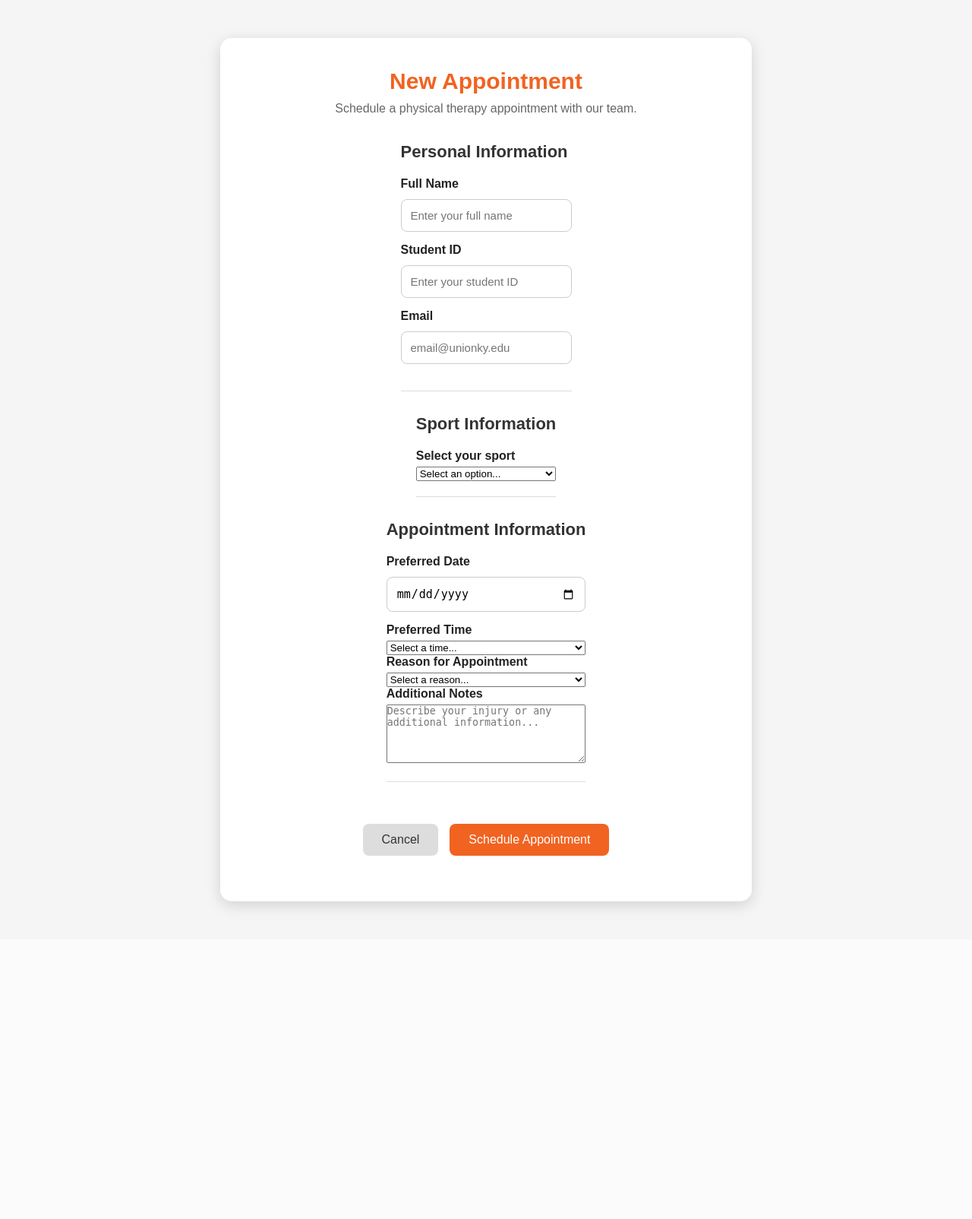
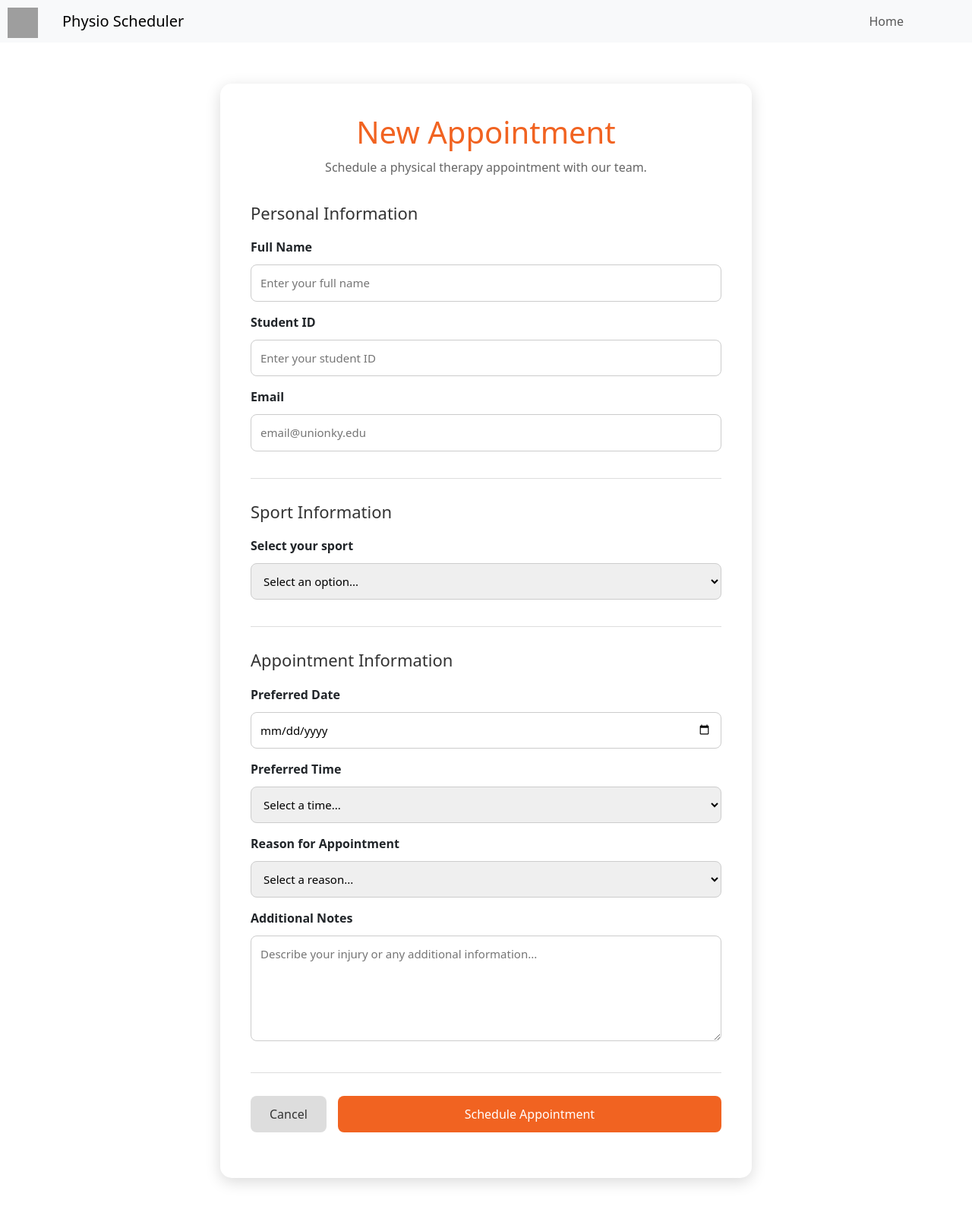
Before and after one commit to AdayGuedes/physio_scheduler, a Flask app: page /student/new-appointment in a window 1280 px wide. Shown: the whole page at 76% size. Before the commit the page ends 1200 px from the top, so only its background shows below. Run offline with Flask 3, Linux system fonts and the light colour scheme; the visitor is signed in with stand-in values (Sample User, id 1); grey boxes are pictures that could not be loaded.

Commit message:
Address code review feedback

```diff
--- a/app/static/css/style.css
+++ b/app/static/css/style.css
@@ -1,16 +1,6 @@
 * {
-    margin: 0;
-    padding: 0;
     box-sizing: border-box;
 }
-
-body {
-    background-color: #f5f5f5;
-    font-family: Arial, sans-serif;
-    color: #222;
-}
-
-
 /* ---------------- LOGIN ---------------- */
 
 .divpai {
@@ -46,20 +36,20 @@ body {
     display: block;
 }
 
-form {
+.divfilho form {
     width: 100%;
     display: flex;
     flex-direction: column;
     align-items: center;
 }
 
-h1 {
+.divfilho h1 {
     font-size: 30px;
     color: #222;
     margin-bottom: 20px;
 }
 
-input {
+.divfilho input {
     width: 100%;
     padding: 12px;
     margin-top: 6px;
@@ -69,7 +59,7 @@ input {
     font-size: 15px;
 }
 
-input:focus {
+.divfilho input:focus {
     outline: none;
     border-color: #f16321;
     box-shadow: 0 0 0 2px rgba(241, 99, 33, 0.15);
@@ -112,11 +102,29 @@ input:focus {
 }
 
 
+/* ---------------- UNION LOGO ---------------- */
+
+.logoU {
+    width: 40px;
+    height: 40px;
+    position: absolute;
+    top: 10px;
+    left: 10px;
+    z-index: 1050;
+}
+
+.logoU img {
+    width: 100%;
+    height: 100%;
+    display: block;
+}
+
+
 /* ---------------- APPOINTMENT PAGE ---------------- */
 
 .appointment-page {
     min-height: 100vh;
-    padding: 50px 20px;
+    padding: 30px 20px;
 }
 
 .appointment-container {
@@ -162,14 +170,28 @@ input:focus {
 .form-section select,
 .form-section textarea {
     width: 100%;
+    padding: 12px;
+    margin-top: 6px;
+    margin-bottom: 15px;
+    border: 1px solid #ccc;
+    border-radius: 8px;
+    font-size: 15px;
 }
 
-textarea {
+.form-section input:focus,
+.form-section select:focus,
+.form-section textarea:focus {
+    outline: none;
+    border-color: #f16321;
+    box-shadow: 0 0 0 2px rgba(241, 99, 33, 0.15);
+}
+
+.form-section textarea {
     resize: vertical;
 }
 
 
-/* ---------------- BUTTONS ---------------- */
+/* ---------------- APPOINTMENT BUTTONS ---------------- */
 
 .appointment-buttons {
     display: flex;
@@ -198,12 +220,16 @@ textarea {
 }
 
 .cancel-button {
+    display: inline-block;
+    text-align: center;
+    text-decoration: none;
     background-color: #ddd;
     color: #333;
 }
 
 .cancel-button:hover {
     background-color: #bbb;
+    color: #333;
 }
 
 
@@ -220,27 +246,11 @@ textarea {
 }
 
 
-/* ---------------- UNION LOGO ---------------- */
-
-.logoU {
-    width: 40px;
-    height: 40px;
-    position: absolute;
-    top: 20px;
-    left: 20px;
-}
-
-.logoU img {
-    width: 100%;
-    height: 100%;
-}
-
-
 /* ---------------- MY APPOINTMENTS ---------------- */
 
 .appointments-page {
     min-height: 100vh;
-    padding: 50px 20px;
+    padding: 30px 20px;
 }
 
 .appointments-container {
@@ -251,6 +261,7 @@ textarea {
 .appointments-container h1 {
     text-align: center;
     color: #f16321;
+    margin-bottom: 10px;
 }
 
 .appointment-card {
@@ -289,6 +300,7 @@ textarea {
     margin-top: 15px;
     padding: 10px 20px;
     background-color: #ddd;
+    color: #333;
     border: none;
     border-radius: 8px;
     cursor: pointer;
@@ -312,3 +324,7 @@ textarea {
     border-radius: 8px;
     text-decoration: none;
 }
+
+.no-appointments a:hover {
+    background-color: #d95117;
+}
--- a/app/static/js/main.js
+++ b/app/static/js/main.js
@@ -1,18 +1,20 @@
-console.log("JavaScript is working!");
-
 // ---------------- NEW APPOINTMENT ----------------
 
 const appointmentForm = document.getElementById("appointment-form");
 
 if (appointmentForm) {
   const successMessage = document.getElementById("success-message");
-
   const appointmentDate = document.getElementById("appointment-date");
 
-  // Prevent users from selecting a date in the past
-  const today = new Date().toISOString().split("T")[0];
+  // Prevent users from selecting a date in the past.
+  // Use local date instead of UTC.
+  const now = new Date();
 
-  appointmentDate.min = today;
+  const year = now.getFullYear();
+  const month = String(now.getMonth() + 1).padStart(2, "0");
+  const day = String(now.getDate()).padStart(2, "0");
+
+  appointmentDate.min = `${year}-${month}-${day}`;
 
   appointmentForm.addEventListener("submit", function (event) {
     event.preventDefault();
@@ -28,41 +30,51 @@ if (appointmentForm) {
       notes: document.getElementById("notes").value,
     };
 
-    // Save appointment in the browser
-    localStorage.setItem("appointment", JSON.stringify(appointment));
+    // TODO(PS-API): Replace localStorage with a POST request
+    // to the Flask backend when the appointment API is implemented.
+    localStorage.setItem(
+      "appointment",
+      JSON.stringify(appointment),
+    );
 
     successMessage.textContent =
       "Your appointment has been scheduled successfully!";
 
     successMessage.classList.add("success");
 
-    // Go to My Appointments after 1 second
     setTimeout(function () {
       window.location.href = "/student/appointments";
     }, 1000);
   });
 }
 
+
 // ---------------- MY APPOINTMENTS ----------------
 
-const appointmentCard = document.getElementById("appointment-card");
+const appointmentCard =
+  document.getElementById("appointment-card");
 
 if (appointmentCard) {
-  const savedAppointment = localStorage.getItem("appointment");
+  const savedAppointment =
+    localStorage.getItem("appointment");
 
   if (savedAppointment) {
+    try {
       const appointment = JSON.parse(savedAppointment);
 
-    document.getElementById("no-appointments").style.display = "none";
+      document.getElementById("no-appointments").style.display =
+        "none";
 
       document.getElementById("appointment-name").textContent =
         appointment.fullName;
 
-    document.getElementById("appointment-date-display").textContent =
-      appointment.date;
+      document.getElementById(
+        "appointment-date-display",
+      ).textContent = appointment.date;
 
-    document.getElementById("appointment-time-display").textContent =
-      appointment.time;
+      document.getElementById(
+        "appointment-time-display",
+      ).textContent = appointment.time;
 
       document.getElementById("appointment-sport").textContent =
         appointment.sport;
@@ -72,8 +84,13 @@ if (appointmentCard) {
 
       document.getElementById("appointment-notes").textContent =
         appointment.notes || "No additional notes.";
+    } catch (error) {
+      // Remove corrupted appointment data.
+      localStorage.removeItem("appointment");
     }
   }
+}
+
 
 // ---------------- CANCEL APPOINTMENT ----------------
 
@@ -85,6 +102,6 @@ function cancelAppointment() {
   if (confirmCancel) {
     localStorage.removeItem("appointment");
 
-    window.location.reload();
+    window.location.href = "/student/appointments";
   }
 }
--- a/app/student.py
+++ b/app/student.py
@@ -1,13 +1,16 @@
 from flask import Blueprint, render_template
+from flask_login import login_required
 
 student = Blueprint("student", __name__, url_prefix="/student")
 
 
 @student.route("/new-appointment")
+@login_required
 def new_appointment():
     return render_template("student/new_appointment.html")
 
 
 @student.route("/appointments")
+@login_required
 def appointments():
     return render_template("student/appointments.html")
--- a/app/templates/base.html
+++ b/app/templates/base.html
@@ -2,7 +2,10 @@
 <html lang="en">
   <head>
     <meta charset="UTF-8" />
-    <meta name="viewport" content="width=device-width, initial-scale=1.0" />
+    <meta
+      name="viewport"
+      content="width=device-width, initial-scale=1.0"
+    />
 
     <title>{% block title %}Physio Scheduler{% endblock %}</title>
 
@@ -20,8 +23,13 @@
   </head>
 
   <body>
+    <!-- Union Logo -->
     <div class="logoU">
-      <a href="https://www.unionky.edu/" target="_blank">
+      <a
+        href="https://www.unionky.edu/"
+        target="_blank"
+        rel="noopener noreferrer"
+      >
         <img
           src="https://irp.cdn-website.com/62fe7d2a/files/uploaded/Transparent+Orange+U-c7216038.png"
           alt="Union College logo"
@@ -33,7 +41,9 @@
     {% block navbar %}
     <nav class="navbar navbar-expand-lg bg-body-tertiary">
       <div class="container">
-        <a class="navbar-brand" href="/"> Physio Scheduler </a>
+        <a class="navbar-brand" href="/">
+          Physio Scheduler
+        </a>
 
         <button
           class="navbar-toggler"
@@ -50,7 +60,9 @@
         <div class="collapse navbar-collapse" id="navbarNav">
           <ul class="navbar-nav ms-auto">
             <li class="nav-item">
-              <a class="nav-link" href="/"> Home </a>
+              <a class="nav-link" href="/">
+                Home
+              </a>
             </li>
           </ul>
         </div>
@@ -59,9 +71,16 @@
     {% endblock %}
 
     <!-- Main Content -->
-    <main class="container py-4">{% block content %} {% endblock %}</main>
+    <main class="container py-4">
+      {% block content %}
+      {% endblock %}
+    </main>
 
     <!-- Bootstrap JavaScript -->
     <script src="https://cdn.jsdelivr.net/npm/bootstrap@5.3.3/dist/js/bootstrap.bundle.min.js"></script>
+
+    <!-- Page-specific JavaScript -->
+    {% block scripts %}
+    {% endblock %}
   </body>
 </html>
--- a/app/templates/student/new_appointment.html
+++ b/app/templates/student/new_appointment.html
@@ -1,18 +1,8 @@
-<!doctype html>
-<html lang="en">
-  <head>
-    <meta charset="UTF-8" />
-    <meta name="viewport" content="width=device-width, initial-scale=1.0" />
+{% extends "base.html" %}
 
-    <link
-      rel="stylesheet"
-      href="{{ url_for('static', filename='css/style.css') }}"
-    />
+{% block title %}New Appointment - Physio Scheduler{% endblock %}
 
-    <title>New Appointment - Physio Scheduler</title>
-  </head>
-
-  <body>
+{% block content %}
 <div class="appointment-page">
   <div class="appointment-container">
     <h1>New Appointment</h1>
@@ -160,13 +145,9 @@
 
       <!-- Buttons -->
       <div class="appointment-buttons">
-            <button
-              type="button"
-              class="cancel-button"
-              onclick="cancelAppointment()"
-            >
+        <a href="{{ url_for('student.appointments') }}" class="cancel-button">
           Cancel
-            </button>
+        </a>
 
         <button type="submit" class="submit-button">
           Schedule Appointment
```
Also changed, not shown: other parts of app/templates/student/new_appointment.html (+27 -31 lines), app/templates/student/appointments.html (+11 -43 lines). Lines whose indentation alone changed are shown as unchanged.
